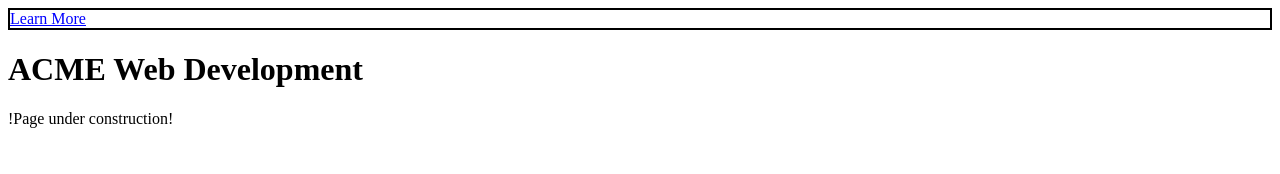
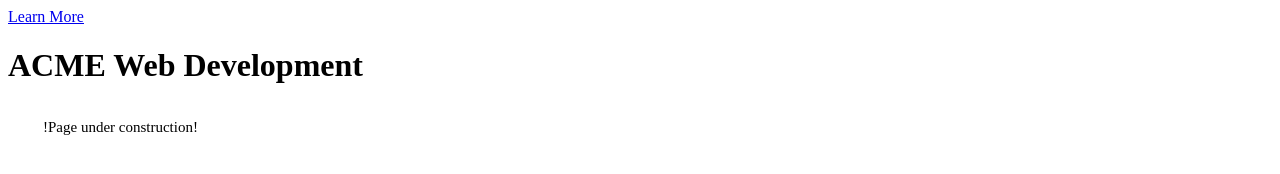
Before and after one commit to K1ngHandy/ACME-Web-Development, a plain HTML site: page index.html in a window 1280 px wide. Drawn offline with Linux system fonts and the light colour scheme.

Commit message:
add stylesheet links, condense code

```diff
--- a/index.html
+++ b/index.html
@@ -3,28 +3,15 @@
 <head>
     <meta charset="UTF-8">
     <meta name="viewport" content="width=device-width, initial-scale=1.0">
+    <link rel="stylesheet" href="development.css">
+    <!-- placeholder for future theme -->
+    <!-- <link rel="stylesheet" href="theme.css"> -->
+    <link rel="stylesheet" href="overrides.css">
     <title>ACME Web Development</title>
-    <style>
-        nav {
-            border: 2px solid;
-        }
-        a { /* type selector */
-            color: red;
-        }
-        nav a { /* 2 type selectors */
-            color: gold;
-        }
-        #client { /* ID selector */
-            color: blue;
-        }
-        .big { /* class selector */
-            color: green;
-        }
-    </style>
 </head>
 <body>
     <nav>
-        <a id="client" class="big" href="https://www.client.com">Learn More</a>
+        <a id="homelink" class="big" href="https://www.client.com">Learn More</a>
     </nav>
     <h1>ACME Web Development</h1>
     <p>!Page under construction!</p>
```
